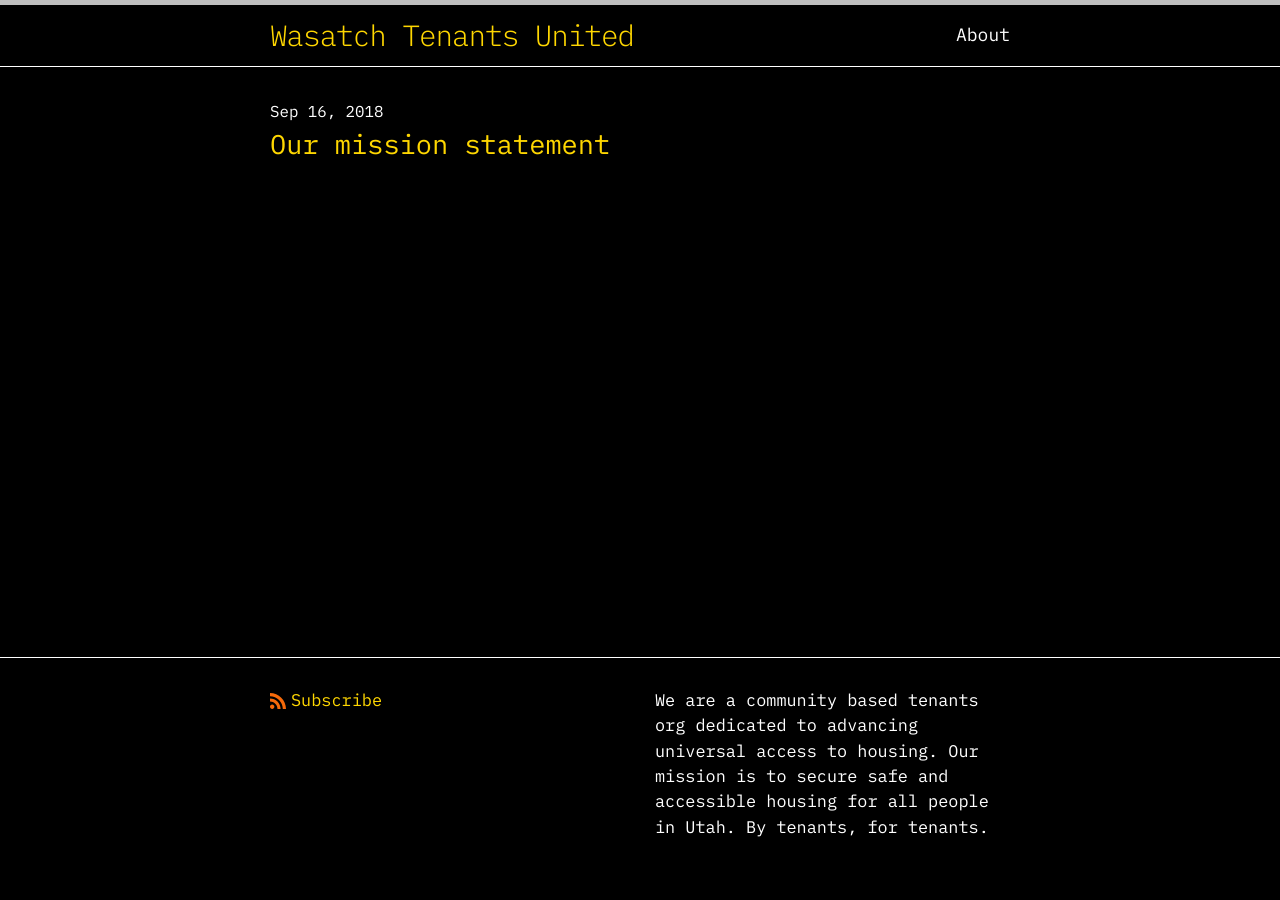
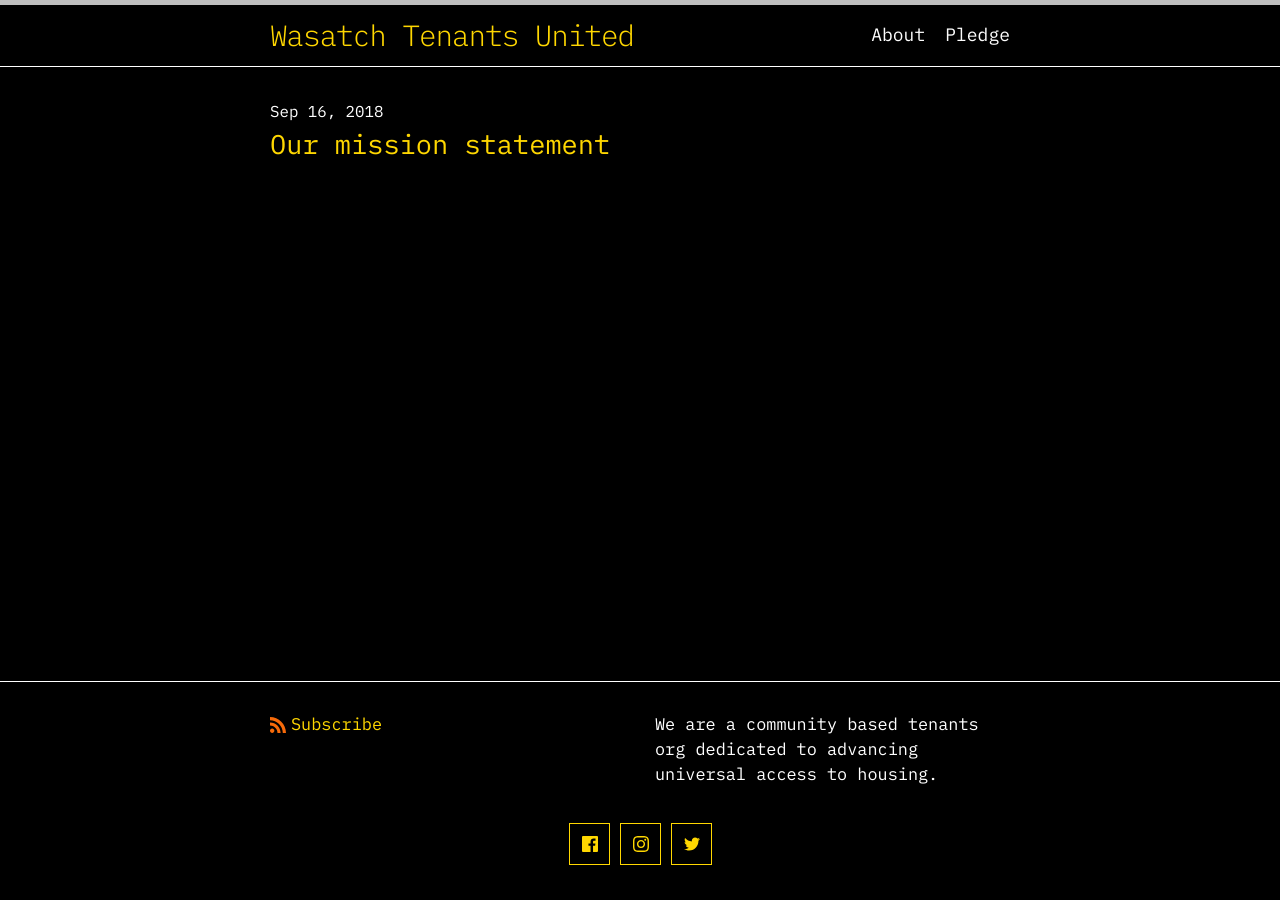
Before and after one commit to wasatchtenants/website, a Jekyll site: the page built from index.markdown, in a window 1280 px wide. Built offline with Jekyll 4.4.1, drawn with Linux system fonts in a browser that asks for light colours.

Commit message:
added social links and pledge link in header

```diff
--- a/_config.yml
+++ b/_config.yml
@@ -21,16 +21,24 @@
 title: Wasatch Tenants United
 email: your-email@example.com
 description: >- # this means to ignore newlines until "baseurl:"
-  We are a community based tenants org dedicated to advancing universal access to housing. Our mission is to secure safe and accessible housing for all people in Utah. By tenants, for tenants.
+  We are a community based tenants org dedicated to advancing universal access to housing.
 baseurl: "" # the subpath of your site, e.g. /blog
 url: "https://wasatchtenants.org" # the base hostname & protocol for your site, e.g. http://example.com
-twitter_username: WTU_801
-facebook_username: WasatchTenants
+minima:
+  date_format: "%b %-d, %Y"
+  social_links:
+    twitter: WTU_801
+    github:
+    facebook: WasatchTenants
+    instagram: wasatchtenants
+  twitter_username: WTU_801
+  facebook_username: WasatchTenants
 
 # Build settings
-# theme: minima
+
 plugins:
   - jekyll-feed
+  - jekyll-seo-tag
 
 # Exclude from processing.
 # The following items will not be processed, by default.
--- a/_includes/head.html
+++ b/_includes/head.html
@@ -2,8 +2,8 @@
   <meta charset="utf-8">
   <meta http-equiv="X-UA-Compatible" content="IE=edge">
   <meta name="viewport" content="width=device-width, initial-scale=1">
+  {%- seo -%}
   <link rel="stylesheet" href="{{ "/assets/css/style.css" | relative_url }}">
-  <link rel="stylesheet" href="{{ "/style.css" | relative_url }}">
   {%- feed_meta -%}
   {%- if jekyll.environment == 'production' and site.google_analytics -%}
     {%- include google-analytics.html -%}
--- a/_includes/header.html
+++ b/_includes/header.html
@@ -24,6 +24,7 @@
             <a class="page-link" href="{{ my_page.url | relative_url }}">{{ my_page.title | escape }}</a>
             {%- endif -%}
           {%- endfor -%}
+            <a class="page-link" target="_blank" href="https://docs.google.com/forms/d/e/1FAIpQLScERu1ufJ_Q3XSC1267Pm9OBzz9Y5fAHSHtqcaGZTze8Li3PQ/viewform?edit2=2_ABaOnuf-xHp9CEWURpx-tpQpTFuKLZZI3Y_47TowHHnrq7mgtgcakmb_fqw">Pledge</a>
         </div>
       </nav>
     {%- endif -%}
--- a/_includes/social.html
+++ b/_includes/social.html
@@ -1,21 +1,21 @@
 {%- assign social = site.minima.social_links -%}
 
 <ul class="social-media-list">
-  {%- for glb in social.gitlab -%}{%- if glb.username and glb.instance -%}<li><a rel="me" href="https://{{ glb.instance | cgi_escape | escape}}/{{glb.username}}" title="{{ glb.username | escape }}"><svg class="svg-icon grey"><use xlink:href="{{ '/assets/minima-social-icons.svg#gitlab' | relative_url }}"></use></svg></a></li>{%- endif -%}{%- endfor -%}
-  {%- if social.dribbble -%}<li><a rel="me" href="https://dribbble.com/{{ social.dribbble | cgi_escape | escape }}" title="{{ social.dribbble | escape }}"><svg class="svg-icon grey"><use xlink:href="{{ '/assets/minima-social-icons.svg#dribbble' | relative_url }}"></use></svg></a></li>{%- endif -%}
-  {%- if social.facebook -%}<li><a rel="me" href="https://www.facebook.com/{{ social.facebook | cgi_escape | escape }}" title="{{ social.facebook | escape }}"><svg class="svg-icon grey"><use xlink:href="{{ '/assets/minima-social-icons.svg#facebook' | relative_url }}"></use></svg></a></li>{%- endif -%}
-  {%- if social.flickr -%}<li><a rel="me" href="https://www.flickr.com/photos/{{ social.flickr | cgi_escape | escape }}" title="{{ social.flickr | escape }}"><svg class="svg-icon grey"><use xlink:href="{{ '/assets/minima-social-icons.svg#flickr' | relative_url }}"></use></svg></a></li>{%- endif -%}
-  {%- if social.github -%}<li><a rel="me" href="https://github.com/{{ social.github | cgi_escape | escape }}" title="{{ social.github | escape }}"><svg class="svg-icon grey"><use xlink:href="{{ '/assets/minima-social-icons.svg#github' | relative_url }}"></use></svg></a></li>{%- endif -%}
-  {%- if social.stackoverflow -%}<li><a rel="me" href="https://stackoverflow.com/users/{{ social.stackoverflow | cgi_escape | escape }}" title="{{ social.stackoverflow | escape }}"><svg class="svg-icon grey"><use xlink:href="{{ '/assets/minima-social-icons.svg#stackoverflow' | relative_url }}"></use></svg></a></li>{%- endif -%}
-  {%- if social.instagram -%}<li><a rel="me" href="https://www.instagram.com/{{ social.instagram | cgi_escape | escape }}" title="{{ social.instagram | escape }}"><svg class="svg-icon grey"><use xlink:href="{{ '/assets/minima-social-icons.svg#instagram' | relative_url }}"></use></svg></a></li>{%- endif -%}
-  {%- if social.linkedin -%}<li><a rel="me" href="https://www.linkedin.com/in/{{ social.linkedin | cgi_escape | escape }}" title="{{ social.linkedin | escape }}"><svg class="svg-icon grey"><use xlink:href="{{ '/assets/minima-social-icons.svg#linkedin' | relative_url }}"></use></svg></a></li>{%- endif -%}
-  {%- if social.pinterest -%}<li><a rel="me" href="https://www.pinterest.com/{{ social.pinterest | cgi_escape | escape }}" title="{{ social.pinterest | escape }}"><svg class="svg-icon grey"><use xlink:href="{{ '/assets/minima-social-icons.svg#pinterest' | relative_url }}"></use></svg></a></li>{%- endif -%}
-  {%- for mst in social.mastodon -%}{%- if mst.username and mst.instance -%}<li><a rel="me" href="https://{{ mst.instance | cgi_escape | escape}}/@{{mst.username}}" title="{{ mst.username | escape }}"><svg class="svg-icon grey"><use xlink:href="{{ '/assets/minima-social-icons.svg#mastodon' | relative_url }}"></use></svg></a></li>{%- endif -%}{%- endfor -%}
-  {%- if social.twitter -%}<li><a rel="me" href="https://twitter.com/{{ social.twitter | cgi_escape | escape }}" title="{{ social.twitter | escape }}"><svg class="svg-icon grey"><use xlink:href="{{ '/assets/minima-social-icons.svg#twitter' | relative_url }}"></use></svg></a></li>{%- endif -%}
-  {%- if social.youtube -%}<li><a rel="me" href="https://www.youtube.com/{{ social.youtube | cgi_escape | escape }}" title="{{ social.youtube | escape }}"><svg class="svg-icon grey"><use xlink:href="{{ '/assets/minima-social-icons.svg#youtube' | relative_url }}"></use></svg></a></li>{%- endif -%}
-  {%- if social.youtube_channel -%}<li><a rel="me" href="https://www.youtube.com/channel/{{ social.youtube_channel | cgi_escape | escape }}" title="{{ social.youtube_channel_name | escape | default: 'YouTube' }}"><svg class="svg-icon grey"><use xlink:href="{{ '/assets/minima-social-icons.svg#youtube' | relative_url }}"></use></svg></a></li>{%- endif -%}
-  {%- if social.telegram -%}<li><a rel="me" href="https://t.me/{{ social.telegram | cgi_escape | escape }}" title="{{ social.telegram | escape }}"><svg class="svg-icon grey"><use xlink:href="{{ '/assets/minima-social-icons.svg#telegram' | relative_url }}"></use></svg></a></li>{%- endif -%}
-  {%- if social.keybase -%}<li><a rel="me" href="https://keybase.io/{{ social.keybase | cgi_escape | escape }}" title="{{ social.keybase | escape }}"><svg class="svg-icon grey"><use xlink:href="{{ '/assets/minima-social-icons.svg#keybase' | relative_url }}"></use></svg></a></li>{%- endif -%}
-  {%- if social.microdotblog -%}<li><a rel="me" href="https://micro.blog/{{ social.microdotblog | cgi_escape | escape }}" title="{{ social.microdotblog | escape }}"><svg class="svg-icon grey"><use xlink:href="{{ '/assets/minima-social-icons.svg#microdotblog' | relative_url }}"></use></svg></a></li>{%- endif -%}
-  {%- if social.devto -%}<li><a href="https://dev.to/{{ social.devto | cgi_escape | escape }}" title="{{ social.devto | escape }}"><svg class="svg-icon grey"><use xlink:href="{{ '/assets/minima-social-icons.svg#devto' | relative_url }}"></use></svg></a></li>{%- endif -%}
+  {%- for glb in social.gitlab -%}{%- if glb.username and glb.instance -%}<li><a rel="me" href="https://{{ glb.instance | cgi_escape | escape}}/{{glb.username}}" title="{{ glb.username | escape }}"><svg class="svg-icon gold"><use xlink:href="{{ '/assets/minima-social-icons.svg#gitlab' | relative_url }}"></use></svg></a></li>{%- endif -%}{%- endfor -%}
+  {%- if social.dribbble -%}<li><a rel="me" href="https://dribbble.com/{{ social.dribbble | cgi_escape | escape }}" title="{{ social.dribbble | escape }}"><svg class="svg-icon gold"><use xlink:href="{{ '/assets/minima-social-icons.svg#dribbble' | relative_url }}"></use></svg></a></li>{%- endif -%}
+  {%- if social.facebook -%}<li><a rel="me" href="https://www.facebook.com/{{ social.facebook | cgi_escape | escape }}" title="{{ social.facebook | escape }}"><svg class="svg-icon gold"><use xlink:href="{{ '/assets/minima-social-icons.svg#facebook' | relative_url }}"></use></svg></a></li>{%- endif -%}
+  {%- if social.flickr -%}<li><a rel="me" href="https://www.flickr.com/photos/{{ social.flickr | cgi_escape | escape }}" title="{{ social.flickr | escape }}"><svg class="svg-icon gold"><use xlink:href="{{ '/assets/minima-social-icons.svg#flickr' | relative_url }}"></use></svg></a></li>{%- endif -%}
+  {%- if social.github -%}<li><a rel="me" href="https://github.com/{{ social.github | cgi_escape | escape }}" title="{{ social.github | escape }}"><svg class="svg-icon gold"><use xlink:href="{{ '/assets/minima-social-icons.svg#github' | relative_url }}"></use></svg></a></li>{%- endif -%}
+  {%- if social.stackoverflow -%}<li><a rel="me" href="https://stackoverflow.com/users/{{ social.stackoverflow | cgi_escape | escape }}" title="{{ social.stackoverflow | escape }}"><svg class="svg-icon gold"><use xlink:href="{{ '/assets/minima-social-icons.svg#stackoverflow' | relative_url }}"></use></svg></a></li>{%- endif -%}
+  {%- if social.instagram -%}<li><a rel="me" href="https://www.instagram.com/{{ social.instagram | cgi_escape | escape }}" title="{{ social.instagram | escape }}"><svg class="svg-icon gold"><use xlink:href="{{ '/assets/minima-social-icons.svg#instagram' | relative_url }}"></use></svg></a></li>{%- endif -%}
+  {%- if social.linkedin -%}<li><a rel="me" href="https://www.linkedin.com/in/{{ social.linkedin | cgi_escape | escape }}" title="{{ social.linkedin | escape }}"><svg class="svg-icon gold"><use xlink:href="{{ '/assets/minima-social-icons.svg#linkedin' | relative_url }}"></use></svg></a></li>{%- endif -%}
+  {%- if social.pinterest -%}<li><a rel="me" href="https://www.pinterest.com/{{ social.pinterest | cgi_escape | escape }}" title="{{ social.pinterest | escape }}"><svg class="svg-icon gold"><use xlink:href="{{ '/assets/minima-social-icons.svg#pinterest' | relative_url }}"></use></svg></a></li>{%- endif -%}
+  {%- for mst in social.mastodon -%}{%- if mst.username and mst.instance -%}<li><a rel="me" href="https://{{ mst.instance | cgi_escape | escape}}/@{{mst.username}}" title="{{ mst.username | escape }}"><svg class="svg-icon gold"><use xlink:href="{{ '/assets/minima-social-icons.svg#mastodon' | relative_url }}"></use></svg></a></li>{%- endif -%}{%- endfor -%}
+  {%- if social.twitter -%}<li><a rel="me" href="https://twitter.com/{{ social.twitter | cgi_escape | escape }}" title="{{ social.twitter | escape }}"><svg class="svg-icon gold"><use xlink:href="{{ '/assets/minima-social-icons.svg#twitter' | relative_url }}"></use></svg></a></li>{%- endif -%}
+  {%- if social.youtube -%}<li><a rel="me" href="https://www.youtube.com/{{ social.youtube | cgi_escape | escape }}" title="{{ social.youtube | escape }}"><svg class="svg-icon gold"><use xlink:href="{{ '/assets/minima-social-icons.svg#youtube' | relative_url }}"></use></svg></a></li>{%- endif -%}
+  {%- if social.youtube_channel -%}<li><a rel="me" href="https://www.youtube.com/channel/{{ social.youtube_channel | cgi_escape | escape }}" title="{{ social.youtube_channel_name | escape | default: 'YouTube' }}"><svg class="svg-icon gold"><use xlink:href="{{ '/assets/minima-social-icons.svg#youtube' | relative_url }}"></use></svg></a></li>{%- endif -%}
+  {%- if social.telegram -%}<li><a rel="me" href="https://t.me/{{ social.telegram | cgi_escape | escape }}" title="{{ social.telegram | escape }}"><svg class="svg-icon gold"><use xlink:href="{{ '/assets/minima-social-icons.svg#telegram' | relative_url }}"></use></svg></a></li>{%- endif -%}
+  {%- if social.keybase -%}<li><a rel="me" href="https://keybase.io/{{ social.keybase | cgi_escape | escape }}" title="{{ social.keybase | escape }}"><svg class="svg-icon gold"><use xlink:href="{{ '/assets/minima-social-icons.svg#keybase' | relative_url }}"></use></svg></a></li>{%- endif -%}
+  {%- if social.microdotblog -%}<li><a rel="me" href="https://micro.blog/{{ social.microdotblog | cgi_escape | escape }}" title="{{ social.microdotblog | escape }}"><svg class="svg-icon gold"><use xlink:href="{{ '/assets/minima-social-icons.svg#microdotblog' | relative_url }}"></use></svg></a></li>{%- endif -%}
+  {%- if social.devto -%}<li><a href="https://dev.to/{{ social.devto | cgi_escape | escape }}" title="{{ social.devto | escape }}"><svg class="svg-icon gold"><use xlink:href="{{ '/assets/minima-social-icons.svg#devto' | relative_url }}"></use></svg></a></li>{%- endif -%}
 </ul>
--- a/_sass/minima/_base.scss
+++ b/_sass/minima/_base.scss
@@ -229,6 +229,10 @@
  * Icons
  */
 
+.gold {
+  color: gold;
+}
+
 .orange {
   color: #f66a0a;
 }
--- a/_sass/minima/_layout.scss
+++ b/_sass/minima/_layout.scss
@@ -292,8 +292,8 @@
     a {
       display: block;
       padding: $spacing-unit / 4;
-      border: 1px solid $border-color-01;
-      &:hover { border-color: $border-color-02 }
+      border: 1px solid $link-base-color;
+      &:hover { border-color: $link-hover-color }
     }
   }
 }
```
